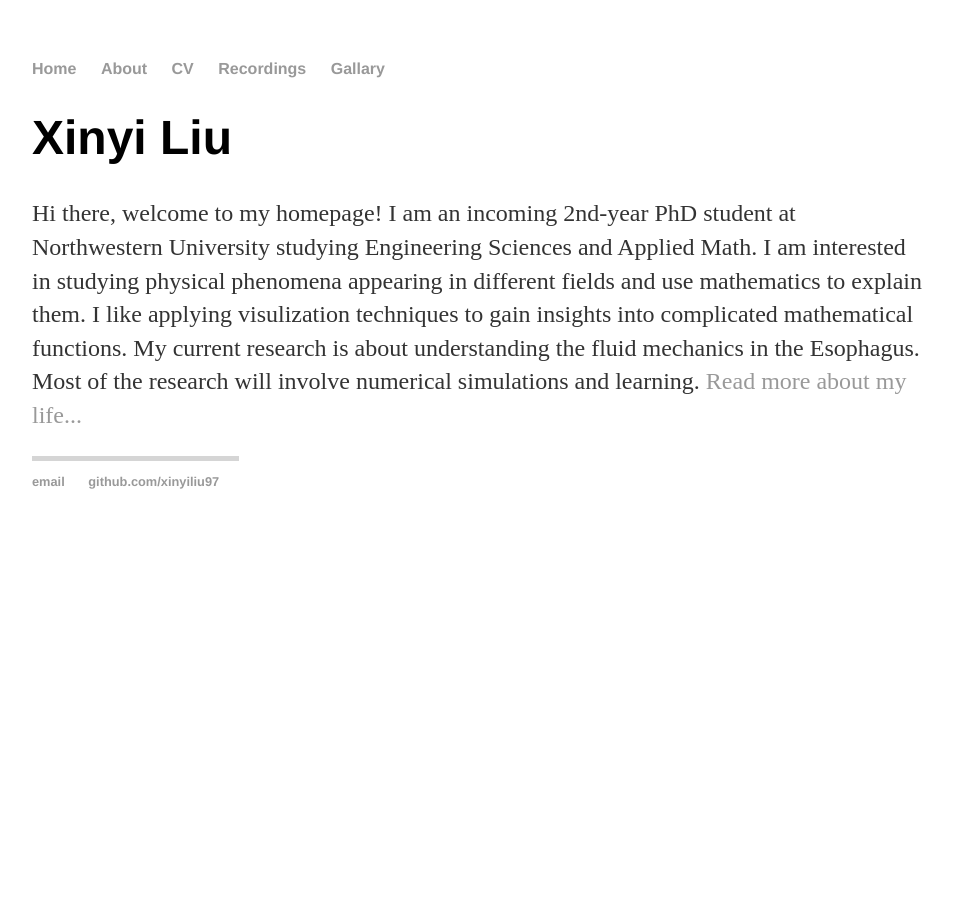
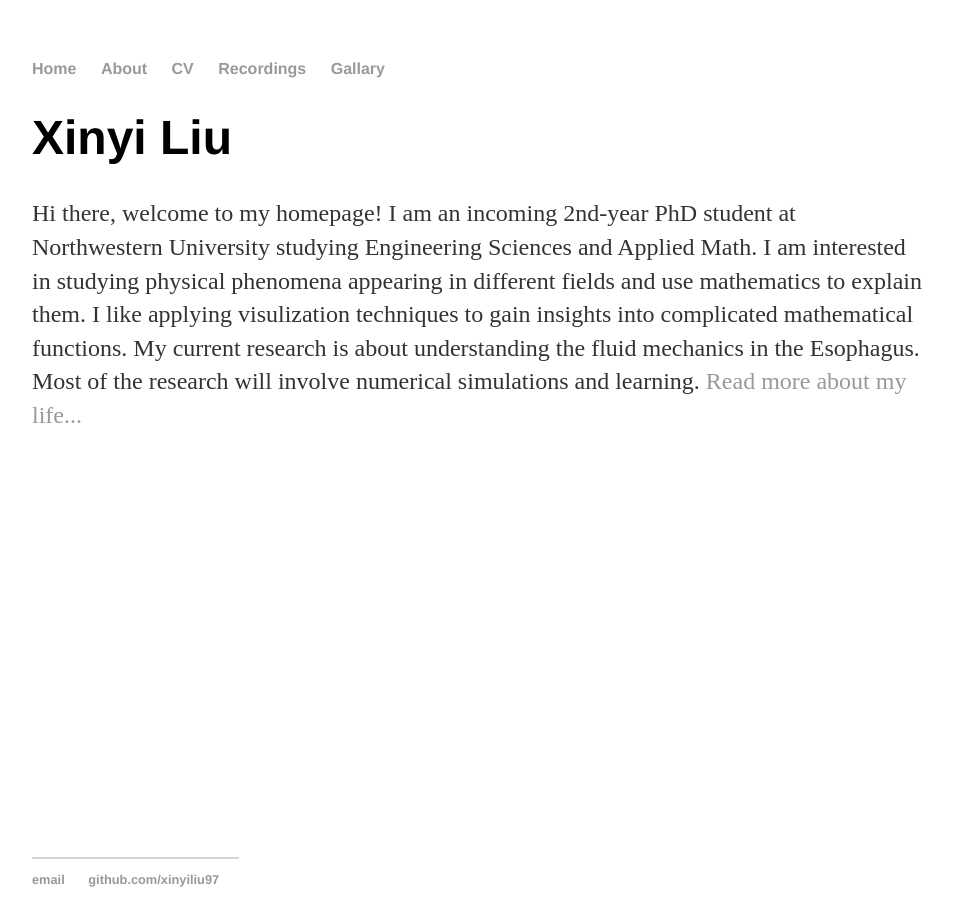
Before and after one commit to xinyiliu97/xinyiliu97.github.io, a Jekyll site: the page built from index.html, in a window 1280 px wide. Shown: the whole page, without its empty margins (160-1113 px from the left). Built offline with Jekyll 4.4.1, drawn with Linux system fonts in a browser that asks for light colours.

Commit message:
Update main.css

```diff
--- a/css/main.css
+++ b/css/main.css
@@ -30,7 +30,8 @@ p {
 }
 footer {
     position: fixed;
-    border-top: 5px solid #d5d5d5;
+    bottom: 0;
+    border-top: 2px solid #d5d5d5;
     font-size: .8em;
 }
 
```
